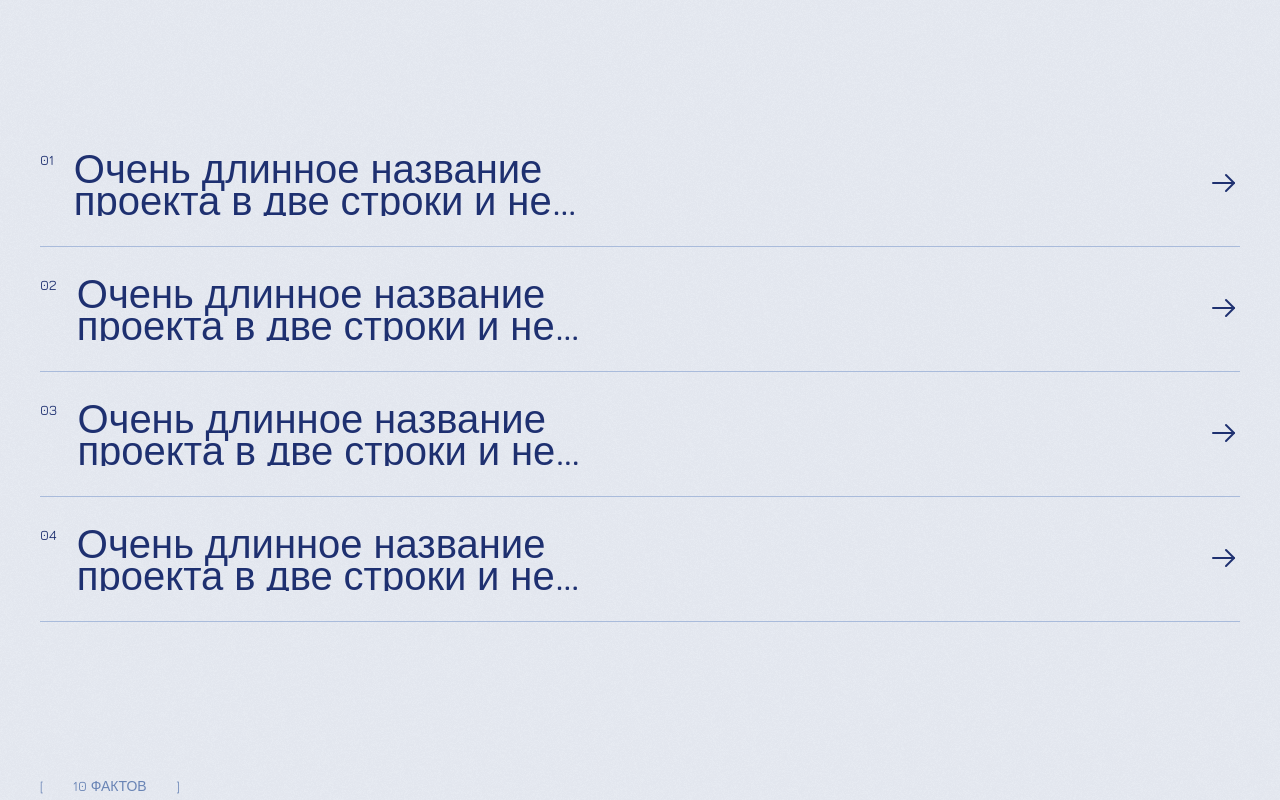
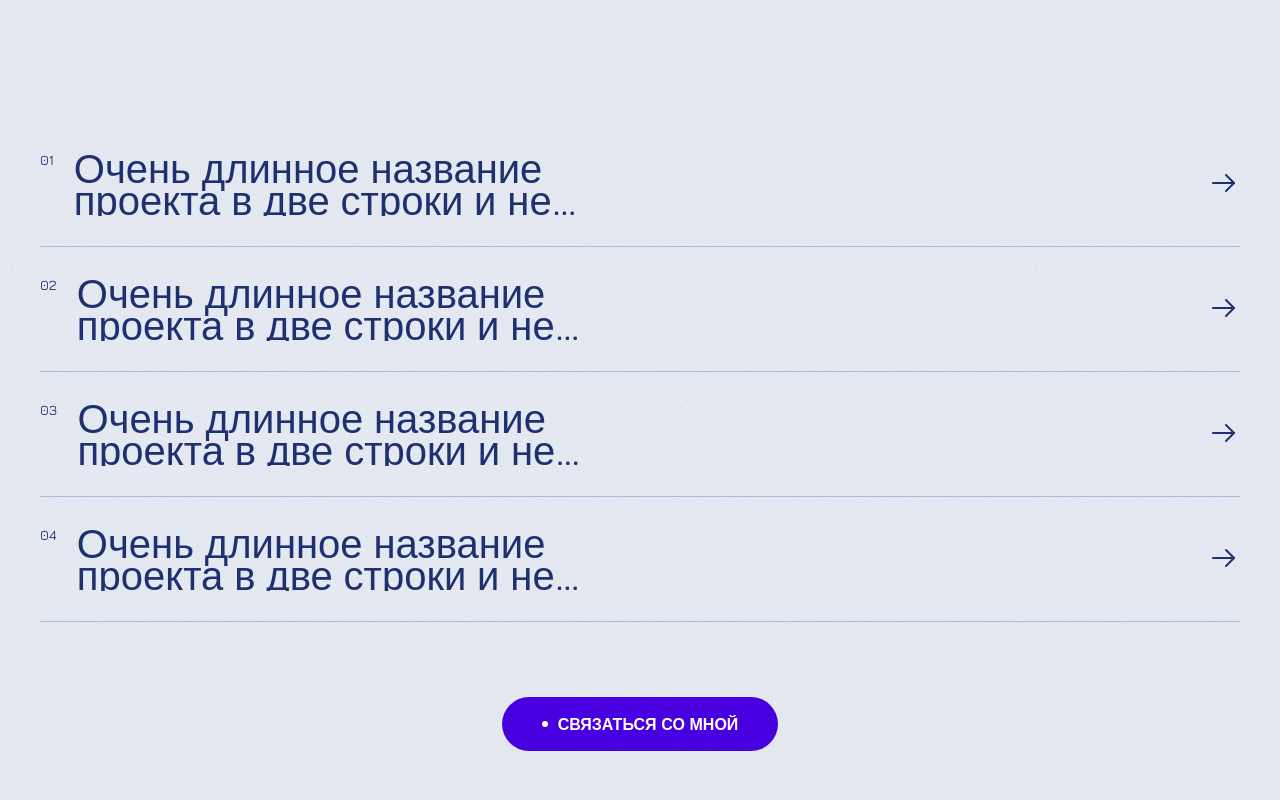
Before and after one commit to Alex-Nicalace/webcraft, a React (Vite) app: page / in a window 1280 px wide. Shown: the part 3920-4720 px from the top of the page. Built offline with nearby package versions, Linux system fonts and the light colour scheme.

Commit message:
Portfolio: add Button

```diff
--- /dev/null
+++ b/src/components/Portfolio/Portfolio.scss
@@ -0,0 +1,24 @@
+.portfolio {
+  display: grid;
+  row-gap: rem(85);
+
+  @include mdQuery(0, $pc) {
+    row-gap: rem(75);
+  }
+
+  @include tablet-d {
+    row-gap: rem(60);
+  }
+
+  @include mobileSmall {
+    row-gap: rem(40);
+  }
+
+  &__projects {
+  }
+  // .portfolio__contact-me
+  &__contact-me {
+    // align-self: center;
+    justify-self: center;
+  }
+}
--- a/src/components/Portfolio/Portfolio.tsx
+++ b/src/components/Portfolio/Portfolio.tsx
@@ -1,7 +1,9 @@
 import Container from '../Container';
+import Button from '../ui/Button';
 import ProjectList from '../ui/ProjectList';
 import { PROJECTS } from './Portfolio.config';
 import { TPortfolioProps } from './Portfolio.types';
+import './Portfolio.scss';
 
 function Portfolio({ className, ...props }: TPortfolioProps): JSX.Element {
   return (
@@ -11,6 +13,9 @@ function Portfolio({ className, ...props }: TPortfolioProps): JSX.Element {
       {...props}
     >
       <ProjectList className="portfolio__projects" data={PROJECTS} />
+      <Button className="portfolio__contact-me" href="#my-contacts">
+        Связаться со мной
+      </Button>
     </Container>
   );
 }
```
